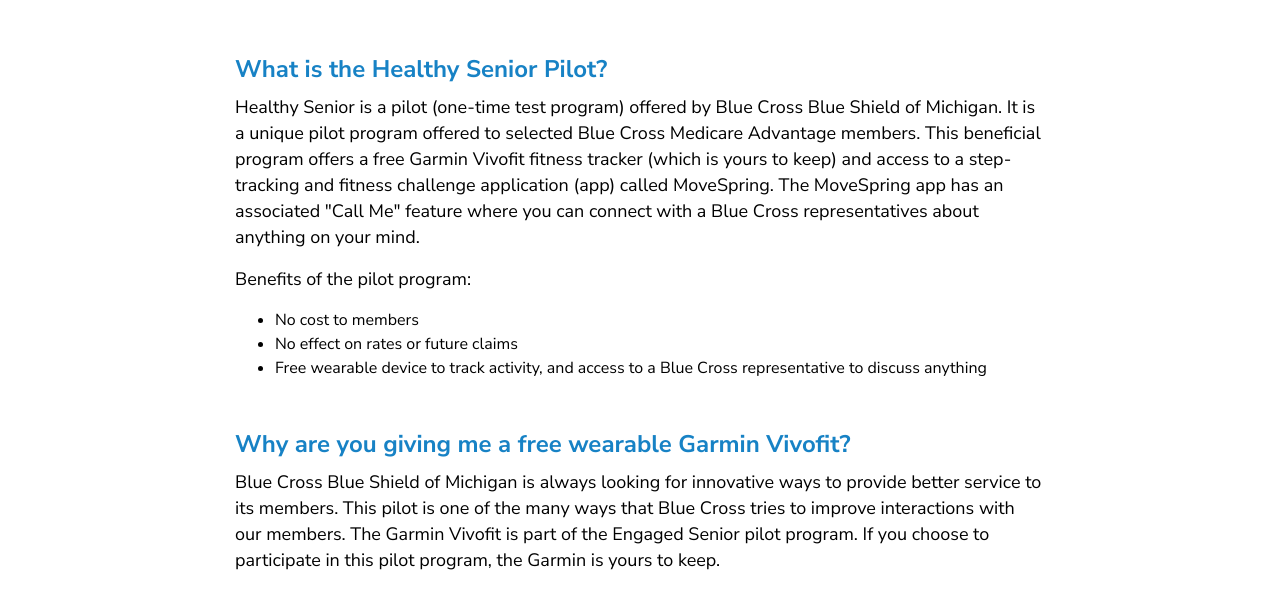
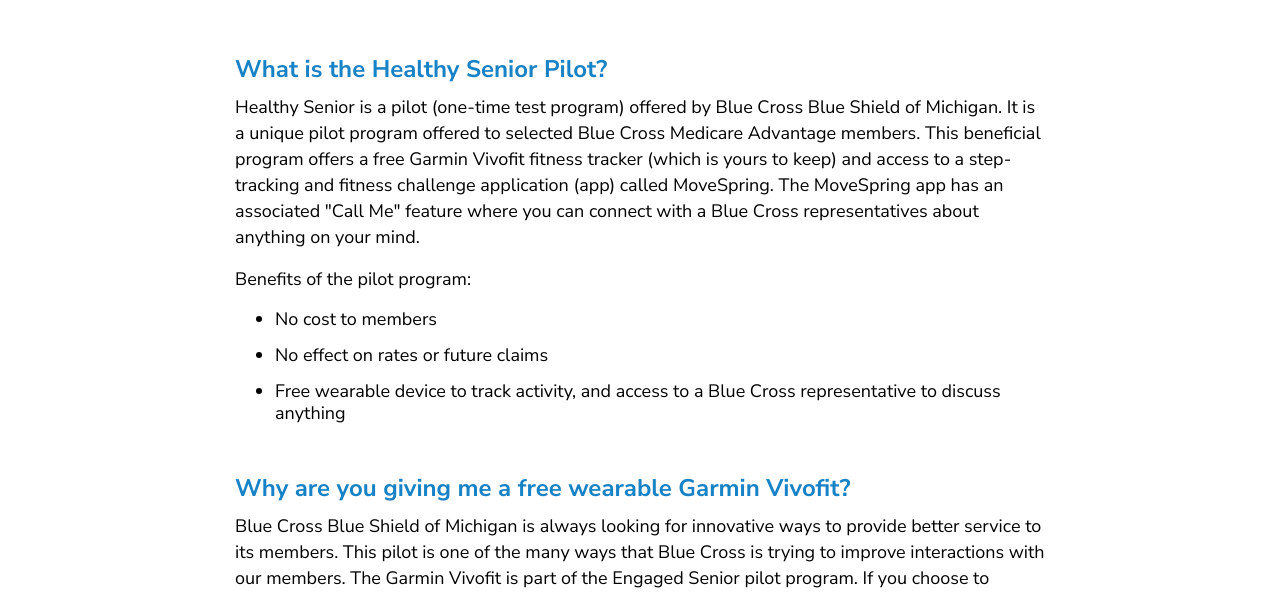
Before and after one commit to healthyseniorprogram/healthyseniorprogram.github.io, a plain HTML site: page questions/index.html in a window 1280 px wide. Shown: the part 199-794 px from the top of the page. Drawn offline with nearby package versions, Linux system fonts and the light colour scheme.

Commit message:
Questions Text Update

```diff
--- a/questions/index.html
+++ b/questions/index.html
@@ -80,7 +80,7 @@
             </ul>
 
             <h3>Why are you giving me a free wearable Garmin Vivofit?</h3>
-            <p>Blue Cross Blue Shield of Michigan is always looking for innovative ways to provide better service to its members. This pilot is one of the many ways that Blue Cross tries to improve interactions with our members. The Garmin Vivofit is part of the Engaged Senior pilot program. If you choose to participate in this pilot program, the Garmin is yours to keep.</p>
+            <p>Blue Cross Blue Shield of Michigan is always looking for innovative ways to provide better service to its members. This pilot is one of the many ways that Blue Cross is trying to improve interactions with our members. The Garmin Vivofit is part of the Engaged Senior pilot program. If you choose to participate in this pilot program, the Garmin is yours to keep.</p>
 
             <h3>Are there any downsides of participating in the Healthy Senior pilot program?</h3>
             <p>No. The Engaged Senior program has no penalties, no fees, and no effect on your rates or future claims. The pilot program is completely optional. You can stop participating at any time. The Garmin is yours to keep.</p>
--- a/styles.css
+++ b/styles.css
@@ -27,6 +27,7 @@
 h1.ribbon { text-align: center; color:#FFF; line-height: 90px; height: 90px; background: #015c9b; background: -moz-linear-gradient(left, #015c9b 0%, #0286bd 100%); background: -webkit-linear-gradient(left, #015c9b 0%,#0286bd 100%); background: linear-gradient(to right, #015c9b 0%,#0286bd 100%); filter: progid:DXImageTransform.Microsoft.gradient( startColorstr='#015c9b', endColorstr='#0286bd',GradientType=1 ); }
 
 .faq h3 { color:#1782C5; margin-top:48px; }
+.faq main li { font-size: 18px; line-height: 22px; margin-bottom: 14px; }
 
 .howitworks { position: relative; display: inline-block; margin:30px 0 24px; }
 .howitworks::before { position: absolute; top:-14px; left:-42px; border-radius: 50%; background-color: #114D97; border:3px solid #FFF; width: 60px; height:60px; line-height: 56px; text-align: center; -webkit-box-shadow: 0 3px 6px 0 rgba(0,0,0,0.2); box-shadow: 0 3px 6px 0 rgba(0,0,0,0.2); color: #FFF; font-size: 32px; font-weight: 700;}
```
Also changed, not shown: how-it-works/index.html (+1 -11 lines).
